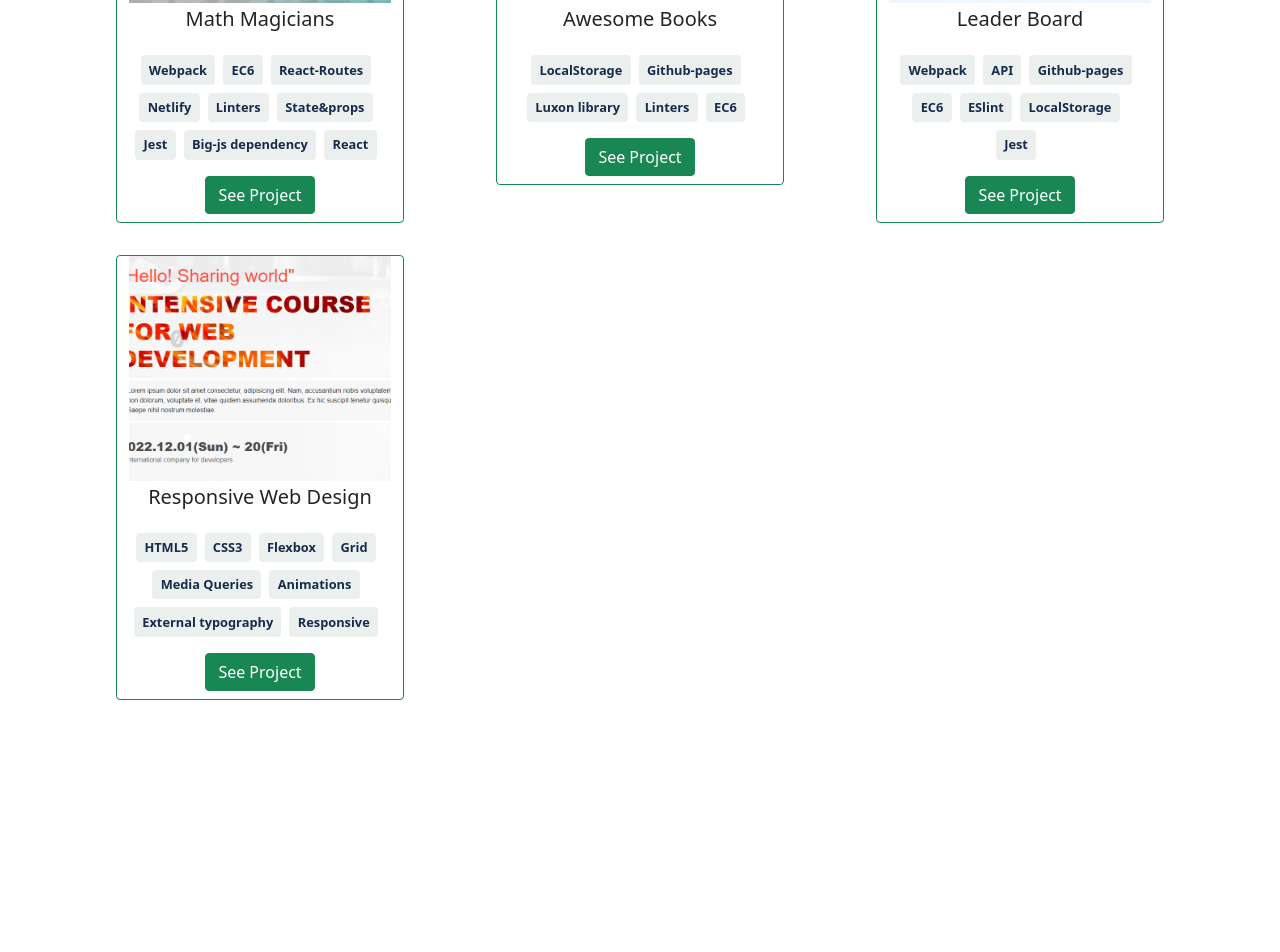
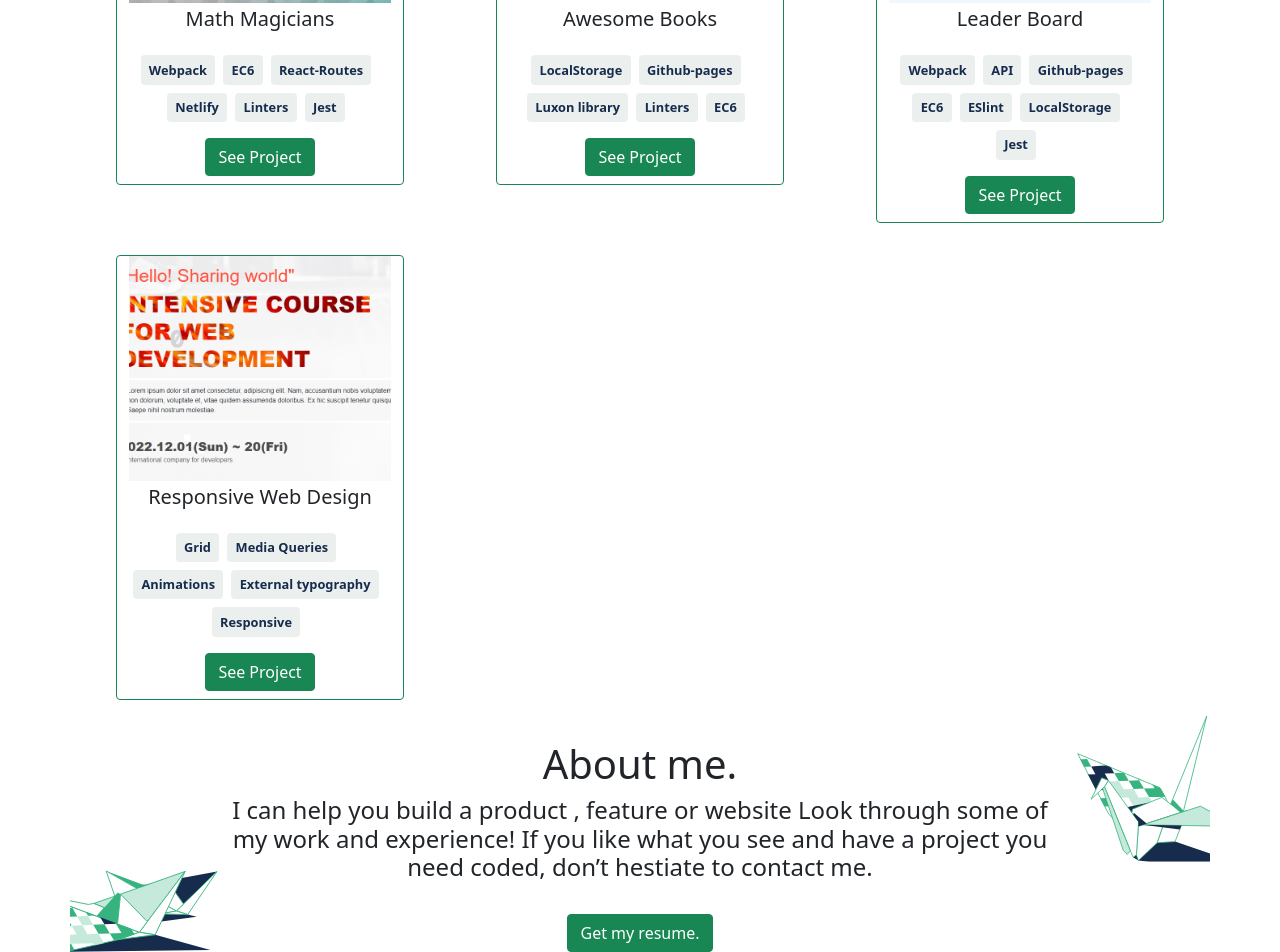
Before and after one commit to J2ZROMERO/portfolio, a website with bundled scripts: page index.html in a window 1280 px wide. Shown: the part 1654-2606 px from the top of the page. Before the commit the page ends 2370 px from the top, so only its background shows below. Built offline with nearby package versions, Linux system fonts and the light colour scheme.

Commit message:
About me head added

```diff
--- a/assets/js/works/cards/cardElements.js
+++ b/assets/js/works/cards/cardElements.js
@@ -24,7 +24,7 @@ const cardElements = [
       // Math Magicians
       imageUrl: '/assets/img/recent_works/math.png',
       cardTitle: 'Math Magicians',
-      badgesCard: ['Webpack', 'EC6', 'React-Routes', 'Netlify', 'Linters', 'State&props','Jest','Big-js dependency','React'],
+      badgesCard: ['Webpack', 'EC6', 'React-Routes', 'Netlify', 'Linters', 'Jest'],
       targetCard: 'math',
     },
     {
@@ -45,7 +45,7 @@ const cardElements = [
       // responsive web design
       imageUrl: '/assets/img/recent_works/course.png',
       cardTitle: 'Responsive Web Design',
-      badgesCard: ['HTML5', 'CSS3', 'Flexbox', 'Grid', 'Media Queries','Animations','External typography','Responsive'],
+      badgesCard: ['Grid', 'Media Queries','Animations','External typography','Responsive'],
       targetCard: 'responsive',
     },
 ];
--- a/index.html
+++ b/index.html
@@ -1,5 +1,6 @@
 <!DOCTYPE html>
 <html lang="en">
+
 <head>
   <meta charset="UTF-8">
   <meta http-equiv="X-UA-Compatible" content="IE=edge">
@@ -8,6 +9,7 @@
   <link rel="stylesheet" href="assets/css/style.css">
   <link rel="stylesheet" href="assets/css/fontawesome.css">
 </head>
+
 <body>
 
   <!-- START NAVBAR -->
@@ -83,7 +85,21 @@
   </div>
   <!-- END MY RECENT WORKS SECTION -->
 
+<!-- START ABOUT ME SECTION -->
+<div class="container d-flex about-me justify-content-center">
+  <div class="w-75 text-center">
+  <h1 class="about fw-400 pt-4 text-center">About me.
+    <h2 class="text-center fw-light fs-4">I can help you build a product , feature or website Look through some of my work and experience! If you like what you see and have a project you need coded, don’t hestiate to contact me.
+    </h2>
+    <div class="btn btn-success mt-4" value="Get My Resume">Get my resume.</div>
+  </h1>
+</div>
+</div>
+
+<!-- END ABOUT ME SECTION -->
+
   <script type="module" src="./assets/js/index.js"></script>
   <script src="./assets/js/bootstrap.bundle.min.js"></script>
 </body>
+
 </html>
--- /dev/null
+++ b/scss/sections/_about.scss
@@ -0,0 +1,7 @@
+.about-me {
+    background-image: url(/assets/img/background/desktop/aboutmeLeft.svg), url(/assets/img/background/desktop/aboutmeRight.svg);
+    background-repeat: no-repeat;
+    background-size: 13%, 75%;
+    background-position: left bottom, right top;
+
+}
--- a/scss/style.scss
+++ b/scss/style.scss
@@ -5,6 +5,9 @@
 // IMPORT THE SECTIONS
 @use './sections/works';
 @use './sections/presentation';
+@use './sections/about';
+
+// IMPORT THE COMPONENTS
 @use'./components/_typography';
 @use'./components/_buttons';
 body,html {
```
Also changed, not shown: assets/css/style.css, assets/img/background/desktop/aboutmeLeft.svg (added), assets/img/background/desktop/aboutmeRight.svg (added), 1 other file. Lines whose indentation alone changed are shown as unchanged.
